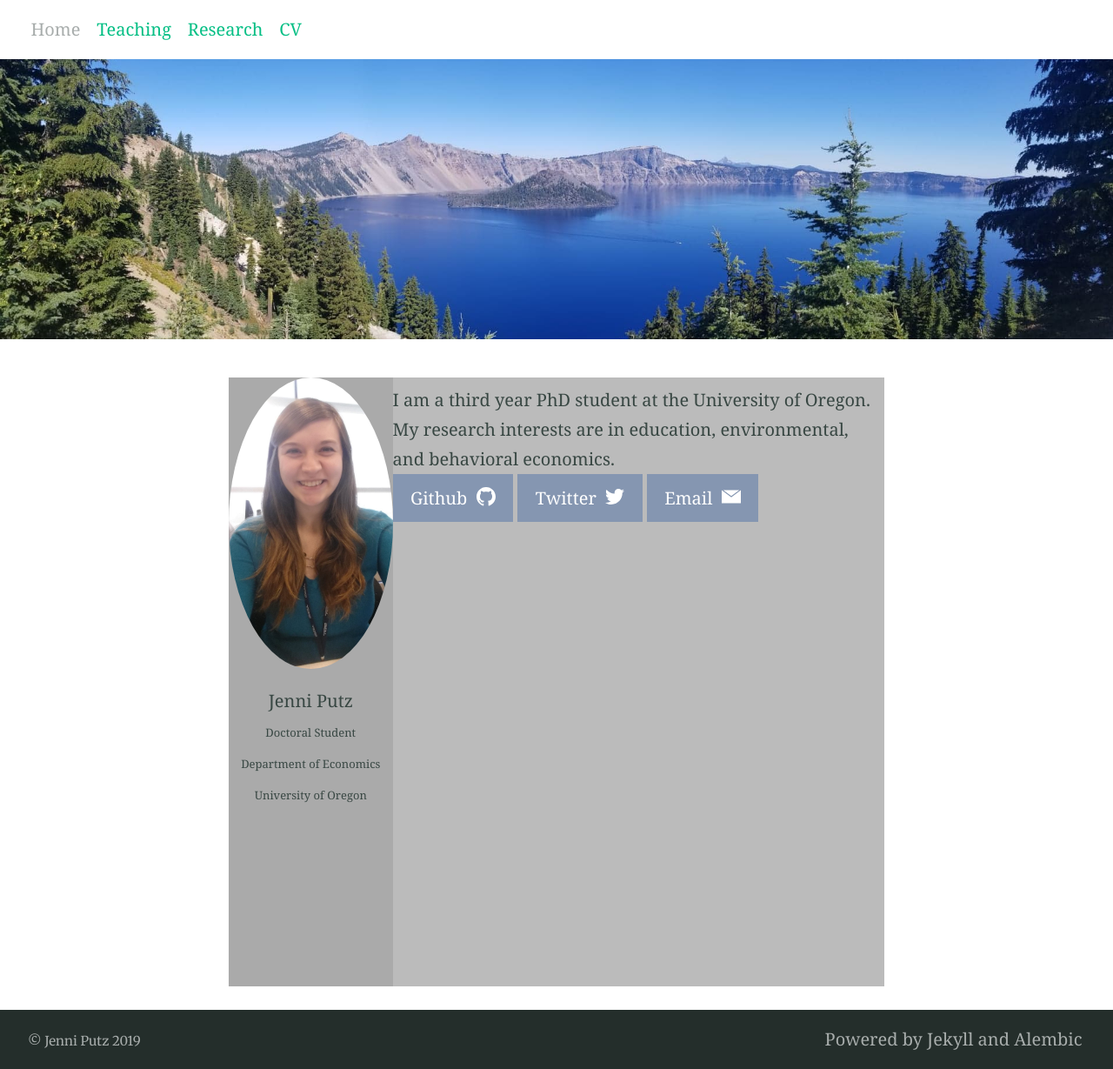
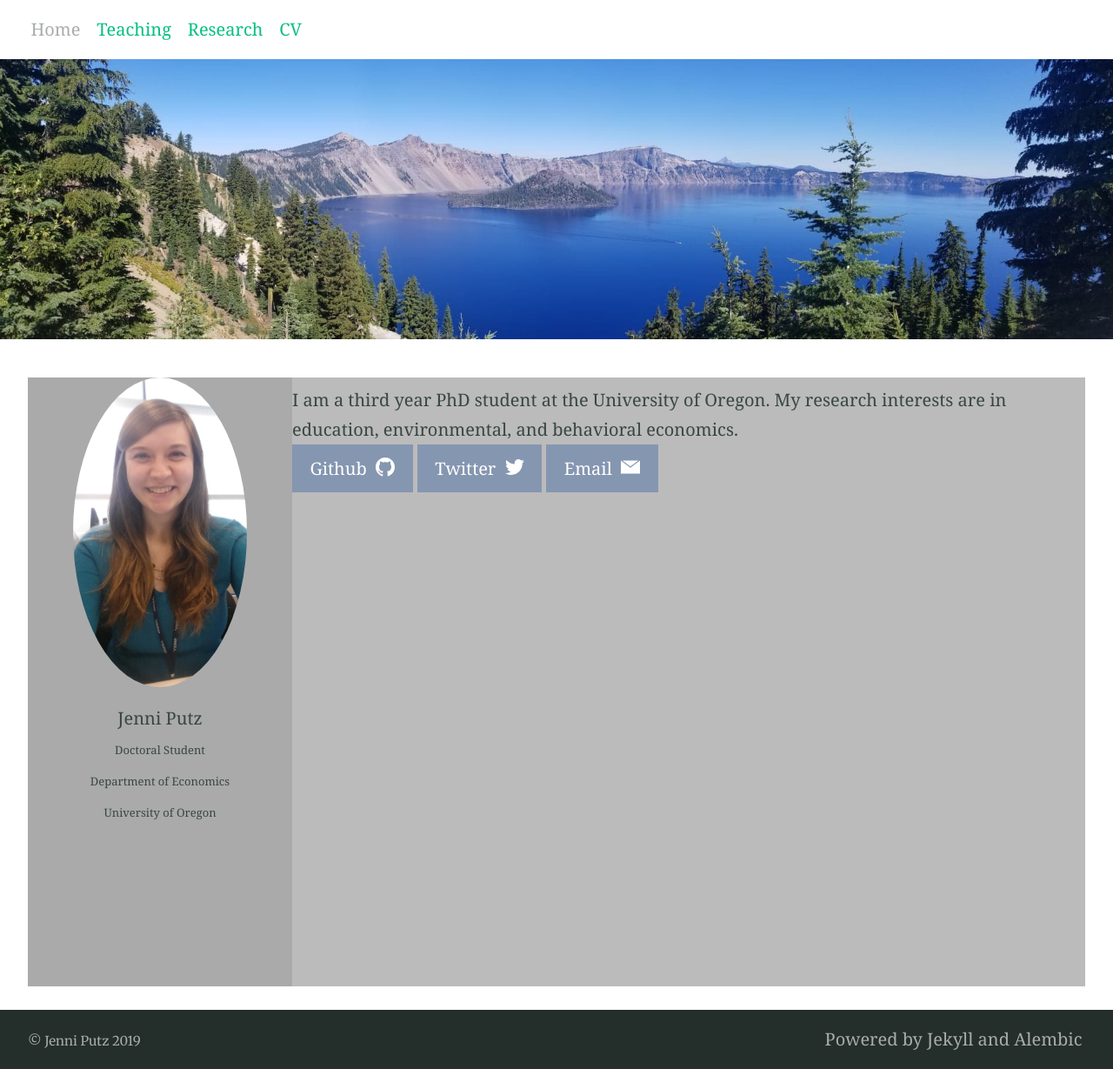
Before and after one commit to jenni-putz/1jenni-putz.github.io, a Jekyll site: the page built from index.md, in a window 1280 px wide. Shown: the whole page at 87% size. Built offline with Jekyll 4.4.1, drawn with Linux system fonts in a browser that asks for light colours; our own code applies the rules of GitHub Pages for plain Markdown files.

Commit message:
Update page.html

```diff
--- a/_layouts/page.html
+++ b/_layouts/page.html
@@ -6,7 +6,7 @@ layout: default
 
 <main class="main  container">
 
-  <article class="article  article--page  content  typeset">
+  <article class="article  article--page  content  typeset" style="width:100%;">
 
     <h1>{{ page.title }}</h1>
 
```
